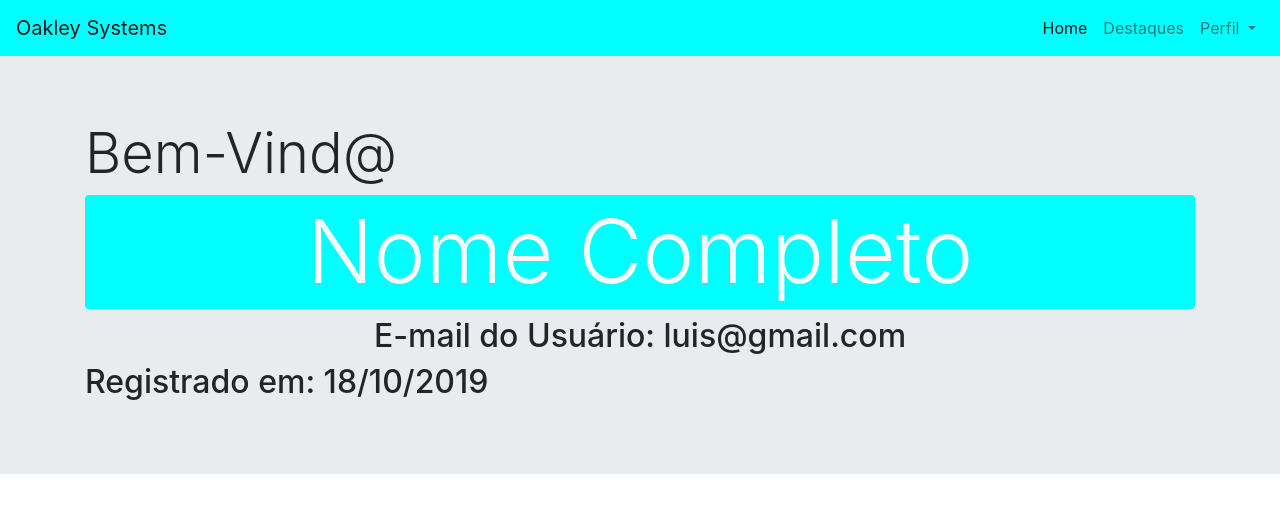
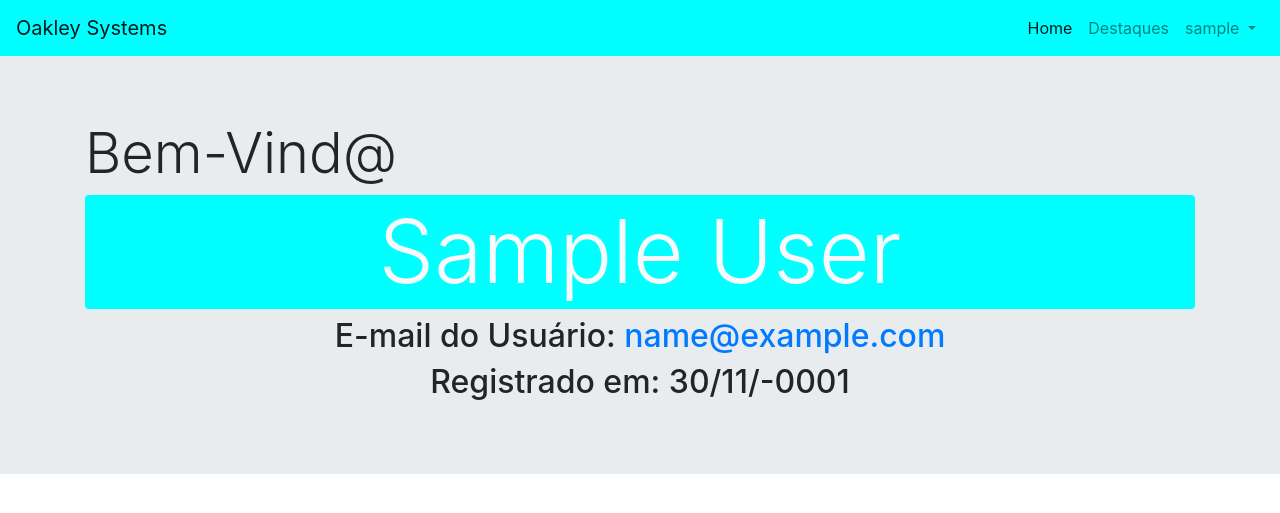
Before and after one commit to LuisFelipeSantosdosSantos/login, a PHP site: page /login/perfil.php in a window 1280 px wide. Shown: the top 513 px of the page. Run offline with PHP 8.4, Linux system fonts and the light colour scheme; the visitor is signed in with stand-in values (Sample User, id 1).

Commit message:
perfil completo
perfil.php preencnchido com dados da sessao

```diff
--- a/perfil.php
+++ b/perfil.php
@@ -1,7 +1,11 @@
+<?php
+require_once "session.php";
+?>
 <!DOCTYPE html>
 <html lang="pt-br">
 
 <head>
+
     <!-- Meta tags Obrigatórias -->
     <meta charset="utf-8">
     <meta name="viewport" content="width=device-width, initial-scale=1, shrink-to-fit=no">
@@ -13,6 +17,7 @@
 </head>
 
 <body>
+
     <nav class="navbar navbar-expand-lg navbar-light" style="background-color: Aqua;">
         <a class=" navbar-brand" href="#">Oakley Systems</a>
         <button class="navbar-toggler" type="button" data-toggle="collapse" data-target="#navbarNavDropdown" aria-controls="navbarNavDropdown" aria-expanded="false" aria-label="Alterna navegação">
@@ -28,12 +33,12 @@
                 </li>
                 <li class="nav-item dropdown">
                     <a class="nav-link dropdown-toggle" href="#" id="navbarDropdownMenuLink" role="button" data-toggle="dropdown" aria-haspopup="true" aria-expanded="false">
-                        Perfil
+                        <?= $nomeDoUsuario ?>
                     </a>
                     <div class="dropdown-menu" aria-labelledby="navbarDropdownMenuLink">
                         <a class="dropdown-item" href="#">Sobre</a>
                         <a class="dropdown-item" href="#">Fotos</a>
-                        <a class="dropdown-item" href="index.php">Sair</a>
+                        <a class="dropdown-item" href="sair.php">Sair</a>
                     </div>
                 </li>
             </ul>
@@ -45,15 +50,18 @@
             <h1 class="display-4">Bem-Vind@</h1>
 
             <h2 class="display-2 text-center rounded p-1 text-light" style="background-color:Aqua ">
-                Nome Completo
+                <?= $nomeCompleto ?>
             </h2>
 
             <h2 class="text-center">
-                E-mail do Usuário: luis@gmail.com
+                E-mail do Usuário:
+                <a href="mailto:<?= $emailUsuario ?>">
+                    <?= $emailUsuario ?>
+                </a>
             </h2>
 
-            <h2>
-                Registrado em: 18/10/2019
+            <h2 class="text-center">
+                Registrado em: <?php echo date('d/m/Y', strtotime($dataCriado)); ?>
             </h2>
         </div>
     </div>
--- a/recebe_dados.php
+++ b/recebe_dados.php
@@ -1,6 +1,6 @@
 <?php
 //iniciando a sessão
-session_start();
+    session_start();
 //conexao com o banco de dados
 require_once 'configBD.php';
 
@@ -79,7 +79,7 @@ if (isset($_POST['action'])) {
 
         $busca = $sql->fetch();
         if($busca != null){
-            $_session_star['nomeDoUsuario'] = $nomeUsuario;
+            $_SESSION['nomeDoUsuario'] = $nomeUsuario;
             echo "ok";
         }else{
             echo "<p class='text-danger'>";
--- a/session.php
+++ b/session.php
@@ -1,5 +1,5 @@
 <?php
-session_start();
+    session_start();
 require_once "configBD.php";
 
 if (isset($_SESSION['nomeDoUsuario'])) {
```
